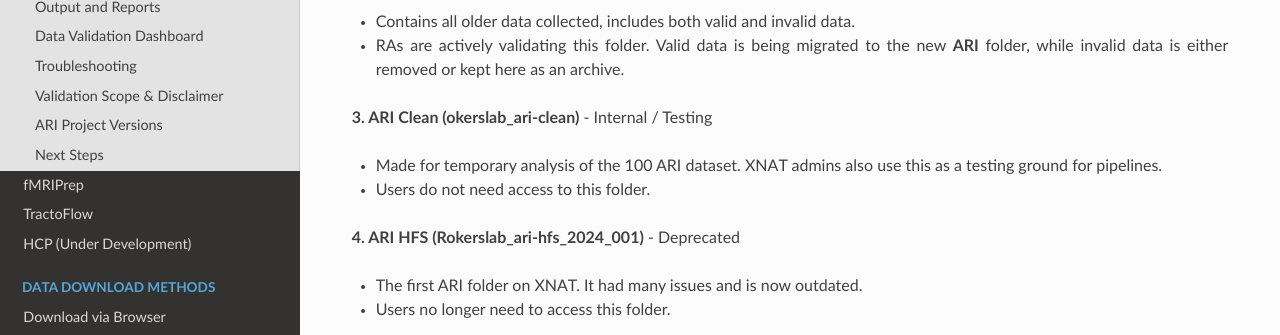
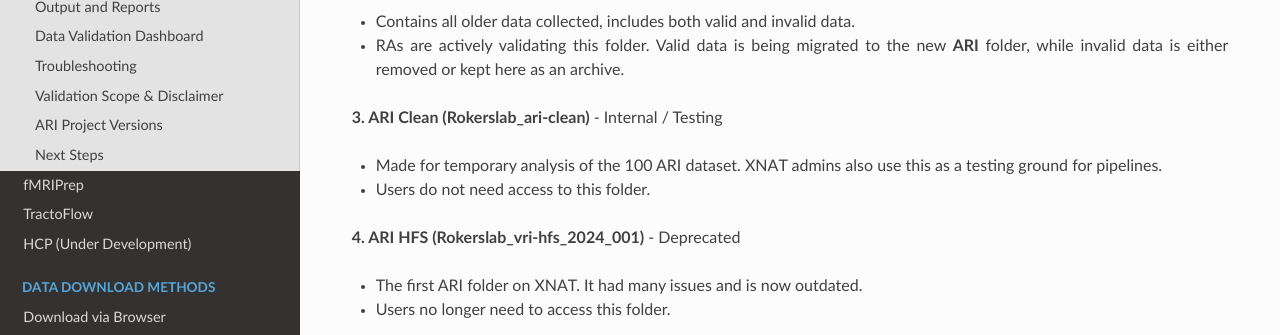
Before and after one commit to BioMedicalImaging-Core-NYUAD/xnat-docs, a Sphinx documentation site: the page built from docs/source/processing_pipelines/ari-validator.rst, in a window 1280 px wide and 900 px high, scrolled down 3161 px. Shown: the part 150-485 px from the top of the window. Built offline with Sphinx 7.4.7 and the Read the Docs theme 3.1.0, drawn with Linux system fonts in a browser that asks for light colours.

Commit message:
Update ari-validator.rst

```diff
--- a/docs/source/processing_pipelines/ari-validator.rst
+++ b/docs/source/processing_pipelines/ari-validator.rst
@@ -335,12 +335,12 @@ Over time, several ARI project folders have been created. This log clarifies the
 - Contains all older data collected, includes both valid and invalid data.
 - RAs are actively validating this folder. Valid data is being migrated to the new **ARI** folder, while invalid data is either removed or kept here as an archive.
 
-**3. ARI Clean (okerslab_ari-clean)** - Internal / Testing
+**3. ARI Clean (Rokerslab_ari-clean)** - Internal / Testing
 
 - Made for temporary analysis of the 100 ARI dataset. XNAT admins also use this as a testing ground for pipelines.
 - Users do not need access to this folder.
 
-**4. ARI HFS (Rokerslab_ari-hfs_2024_001)** - Deprecated
+**4. ARI HFS (Rokerslab_vri-hfs_2024_001)** - Deprecated
 
 - The first ARI folder on XNAT. It had many issues and is now outdated.
 - Users no longer need to access this folder.
```
